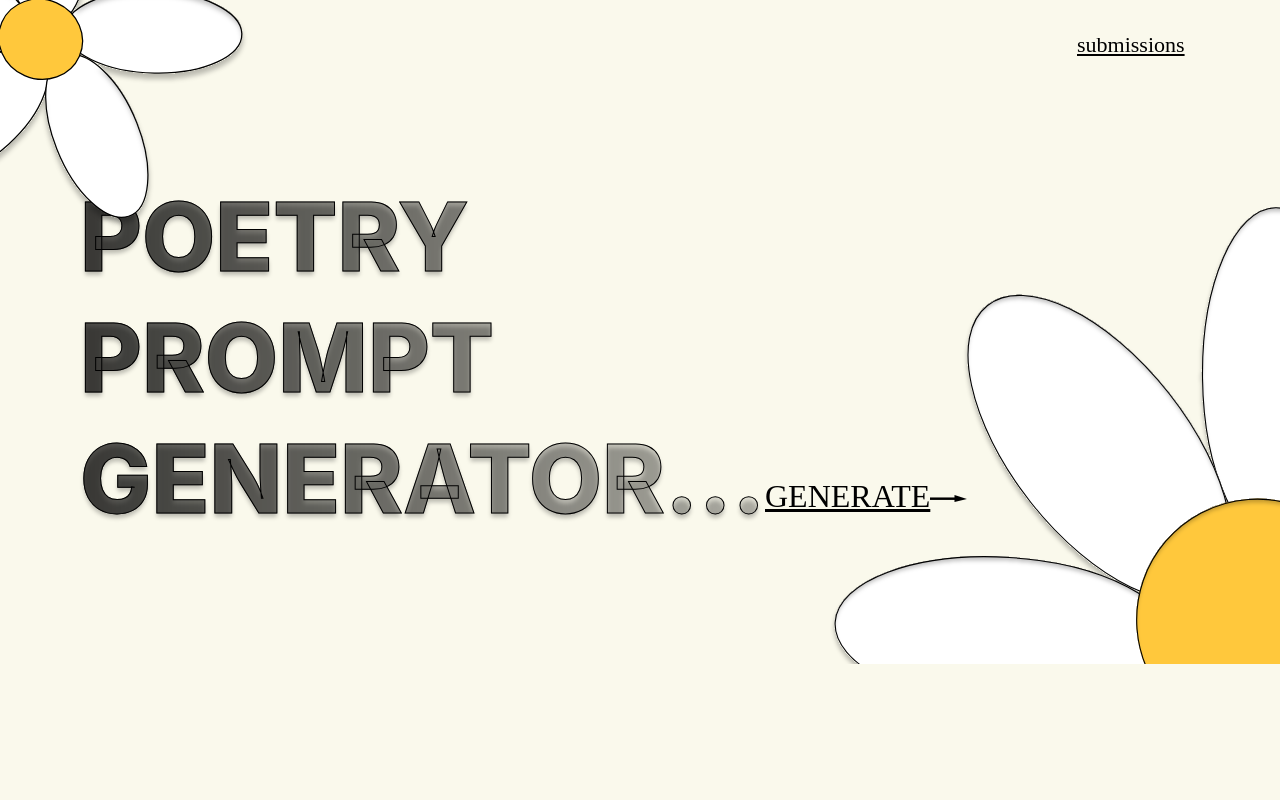
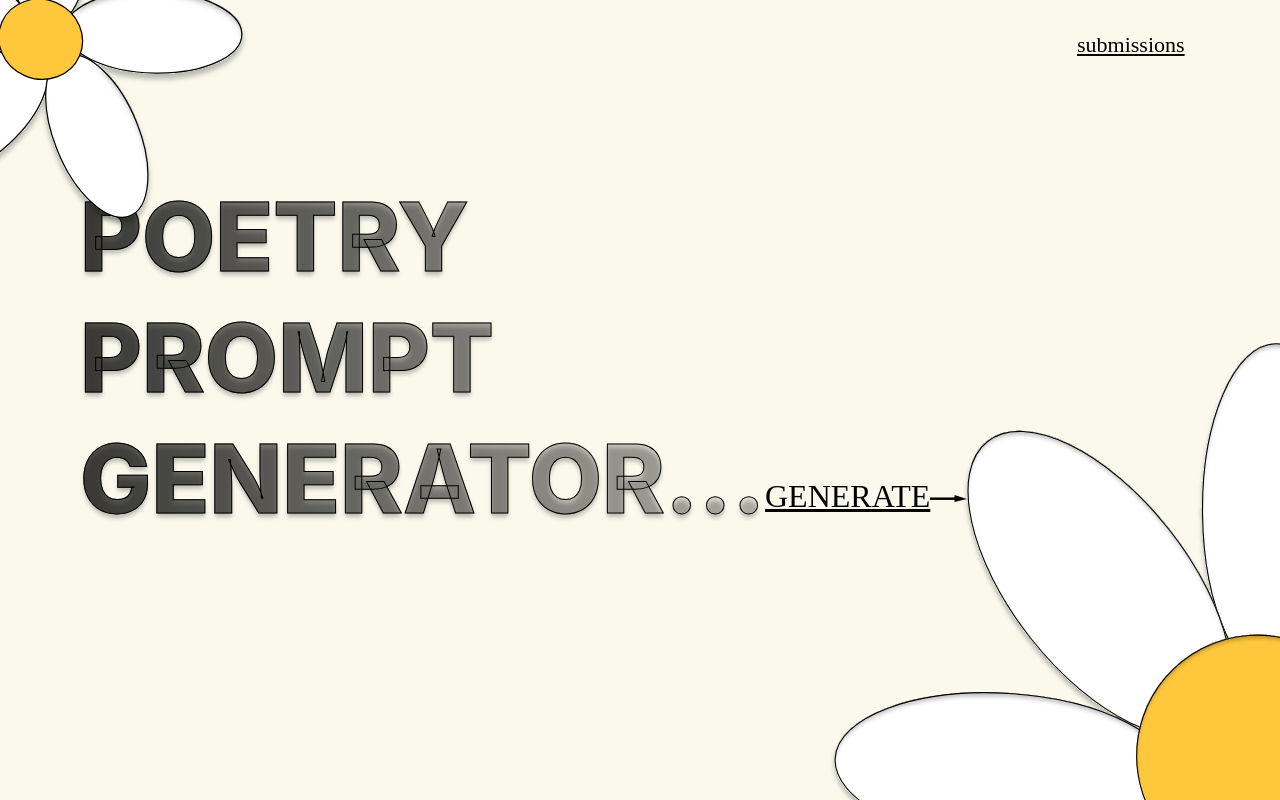
Before and after one commit to xmwriam/Poetry-Prompt-Generator, a Flask app: page / in a window 1280 px wide. Run offline with Flask 3, Linux system fonts and the light colour scheme; some web fonts are replaced.

Commit message:
flower fix

```diff
--- a/static/finalsheet.css
+++ b/static/finalsheet.css
@@ -1,7 +1,7 @@
 
 .body{position: relative;
-    width: 1280px;
-    height: 664px;
+    width: 100vw;
+    height:100svh;
     background: #FAF9EC;
     margin: 0px;
     padding: 0px;
```
